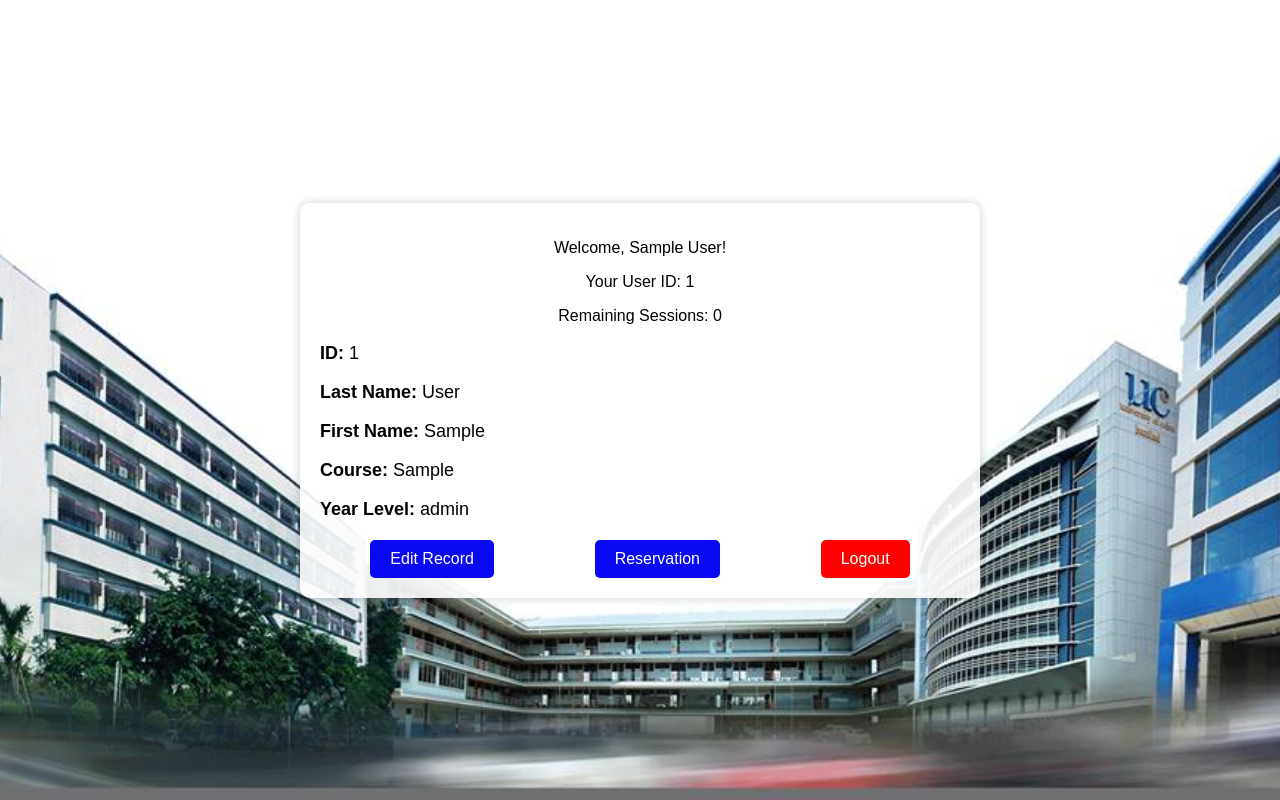
After one commit to andrian0919/CCS-SIT-IN-MONITORING-SYSTEM, a Flask app: page /student_dashboard in a window 1280 px wide. The commit adds this page. Run offline with Flask 3, Linux system fonts and the light colour scheme; the visitor is signed in with stand-in values (Sample User, id 1); tables that the repository leaves empty hold one stand-in row (values such as "Sample post").

Commit message:
Initial commit

```diff
--- a/app.py
+++ b/app.py
@@ -1,6 +1,8 @@
-from flask import Flask, render_template, request, redirect, url_for, flash
+from flask import Flask, render_template, request, redirect, url_for, flash, session
 from flask_sqlalchemy import SQLAlchemy
 from sqlalchemy.exc import IntegrityError
+from datetime import datetime
+from flask import session
 
 app = Flask(__name__)
 app.secret_key = "sysarch32"
@@ -15,14 +17,33 @@ db = SQLAlchemy(app)
 class User(db.Model):
     __tablename__ = "Users"
     id = db.Column(db.Integer, primary_key=True, autoincrement=True)
+    student_id = db.Column(db.String(50), unique=True, nullable=False)  # New field for student ID
     username = db.Column(db.String(50), unique=True, nullable=False)
-    password = db.Column(db.String(255), nullable=False)  # Now stores plain text
+    password = db.Column(db.String(255), nullable=False)
     email = db.Column(db.String(100), unique=True, nullable=False)
     lastname = db.Column(db.String(50), nullable=False)
     firstname = db.Column(db.String(50), nullable=False)
     middlename = db.Column(db.String(50))
     course = db.Column(db.String(50), nullable=False)
     yearlevel = db.Column(db.String(20), nullable=False)
+
+
+# Define the Sessions model
+class SessionRecord(db.Model):
+    __tablename__ = "Sessions"
+    id = db.Column(db.Integer, primary_key=True, autoincrement=True)
+    user_id = db.Column(db.Integer, db.ForeignKey("Users.id"), nullable=False)
+    remaining_sessions = db.Column(db.Integer, nullable=False, default=10)  # Default to 10 sessions
+
+# Define the Reservations model
+class Reservation(db.Model):
+    id = db.Column(db.Integer, primary_key=True, autoincrement=True)
+    student_id = db.Column(db.Integer, db.ForeignKey("Users.id"), nullable=False)
+    date = db.Column(db.String(20), nullable=False)
+    time = db.Column(db.String(20), nullable=False)
+
+    student = db.relationship("User", backref="reservations")
+
 
 # Create tables if they don't exist
 with app.app_context():
@@ -38,18 +59,22 @@ def login():
     password = request.form.get("password")
 
     user = User.query.filter_by(username=username).first()
-    if user and user.password == password:  # Direct comparison (no hashing)
+    if user and user.password == password:  # Direct comparison (consider hashing for security)
+        session["user_id"] = user.id
+        session["username"] = user.username
         return redirect(url_for("success"))
     else:
         flash("Invalid username or password", "error")
         return redirect(url_for("home"))
 
+
 @app.route("/register", methods=["POST"])
 def register():
     try:
         new_user = User(
+            student_id=request.form.get("id"),  # Save student ID here
             username=request.form.get("username"),
-            password=request.form.get("password"),  # Stores password as plain text
+            password=request.form.get("password"),
             email=request.form.get("email"),
             lastname=request.form.get("lastname"),
             firstname=request.form.get("firstname"),
@@ -59,16 +84,113 @@ def register():
         )
         db.session.add(new_user)
         db.session.commit()
-        flash("Registration successful! Please login.", "success")
+
+        session_record = SessionRecord(user_id=new_user.id, remaining_sessions=10)
+        db.session.add(session_record)
+        db.session.commit()
+
+        session["user_id"] = new_user.id
+        session["username"] = new_user.username
+
+        flash("Registration successful! You are now logged in.", "success")
+        return redirect(url_for("success"))
+
     except IntegrityError:
         db.session.rollback()
-        flash("Username or email already exists", "error")
+        flash("Username, email, or student ID already exists", "error")
+        return redirect(url_for("home"))
 
-    return redirect(url_for("home"))
 
 @app.route("/success")
 def success():
-    return "Login Successful!"
+    if "user_id" not in session:
+        flash("Please log in first!", "error")
+        return redirect(url_for("home"))
+
+    user = User.query.get(session["user_id"])
+
+    return render_template("student_dashboard.html", user=user)
+
+@app.route("/student_dashboard")
+def student_dashboard():
+    if "user_id" not in session:
+        flash("Please log in first!", "error")
+        return redirect(url_for("home"))
+
+    user = User.query.get(session["user_id"])  # Fetch user details
+    if not user:
+        flash("User not found!", "error")
+        return redirect(url_for("home"))
+
+    # Fetch remaining sessions
+    session_record = SessionRecord.query.filter_by(user_id=session["user_id"]).first()
+    remaining_sessions = session_record.remaining_sessions if session_record else 0
+
+    return render_template("student_dashboard.html", user=user, remaining_sessions=remaining_sessions)
+
+
+@app.route("/edit_record", methods=["GET", "POST"])
+def edit_record():
+    if "user_id" not in session:
+        flash("Please log in first!", "error")
+        return redirect(url_for("home"))
+
+    user = User.query.get(session["user_id"])
+
+    if request.method == "POST":
+        user.lastname = request.form.get("lastname")
+        user.firstname = request.form.get("firstname")
+        user.course = request.form.get("course")
+        user.yearlevel = request.form.get("yearlevel")
+
+        db.session.commit()
+        flash("Record updated successfully!", "success")
+        return redirect(url_for("success"))
+
+    return render_template("edit_record.html", user=user)
+
+@app.route("/view_sessions")
+def view_sessions():
+    if "user_id" not in session:
+        return redirect(url_for("home"))
+
+    session_record = SessionRecord.query.filter_by(user_id=session["user_id"]).first()
+    remaining_sessions = session_record.remaining_sessions if session_record else 0
+
+    return f"You have {remaining_sessions} remaining sessions."
+
+@app.route("/make_reservation", methods=["GET", "POST"])
+def make_reservation():
+    if "user_id" not in session:
+        flash("Please log in first!", "error")
+        return redirect(url_for("home"))
+
+    if request.method == "POST":
+        date = request.form.get("date")
+        time = request.form.get("time")
+
+        # Verify user exists before making reservation
+        user = User.query.get(session["user_id"])
+        if not user:
+            flash("User not found!", "error")
+            return redirect(url_for("home"))
+
+        new_reservation = Reservation(student_id=user.id, date=date, time=time)
+        db.session.add(new_reservation)
+        db.session.commit()
+
+        flash("Reservation made successfully!", "success")
+        return redirect(url_for("success"))
+
+    return render_template("make_reservation.html")
+
+
+
+@app.route("/logout")
+def logout():
+    session.pop("user_id", None)
+    flash("Logged out successfully!", "success")
+    return redirect(url_for("home"))
 
 if __name__ == "__main__":
     app.run(debug=True)
--- a/static/style.css
+++ b/static/style.css
@@ -88,3 +88,128 @@ select {
     font-weight: bold;
     font-size: 14px;
 }
+/* Student Dashboard Styles */
+.dashboard-container {
+    background-color: rgba(255, 255, 255, 0.9);
+    padding: 20px;
+    border-radius: 10px;
+    box-shadow: 0 0 10px rgba(0, 0, 0, 0.2);
+    text-align: center;
+    width: 50%;
+    margin: auto;
+}
+
+.dashboard-container h2 {
+    text-align: center;
+}
+
+.dashboard-container ul {
+    list-style-type: none;
+    padding: 0;
+}
+
+.dashboard-container ul li {
+    margin: 10px 0;
+    padding: 10px;
+    background-color: #f4f4f4;
+    border-radius: 5px;
+}
+
+.dashboard-container ul li a {
+    text-decoration: none;
+    color: blue;
+    font-weight: bold;
+}
+
+.dashboard-container ul li a:hover {
+    color: gray;
+}
+
+/* Make Reservation Styles */
+.reservation-container {
+    max-width: 500px;
+    padding: 25px;
+}
+
+.reservation-container form {
+    display: flex;
+    flex-direction: column;
+    align-items: center;
+}
+
+.reservation-container label {
+    font-weight: bold;
+    margin: 10px 0 5px;
+}
+
+.reservation-container input, .reservation-container select {
+    width: 100%;
+    padding: 8px;
+    border: 1px solid #ccc;
+    border-radius: 4px;
+    margin-bottom: 15px;
+}
+
+.reservation-container button {
+    padding: 10px 20px;
+    text-decoration: none;
+    background-color: rgb(9, 9, 243);
+    color: white;
+    border-radius: 5px;
+}
+
+.reservation-container button:hover {
+    background-color: gray;
+}
+
+.student-info {
+    text-align: left;
+    margin-bottom: 20px;
+}
+
+.student-info p {
+    font-size: 18px;
+}
+
+.actions {
+    display: flex;
+    justify-content: space-around;
+}
+
+.button {
+    padding: 10px 20px;
+    text-decoration: none;
+    background-color: rgb(9, 9, 243);
+    color: white;
+    border-radius: 5px;
+}
+
+.button:hover {
+    background-color: gray; /* Gray hover effect */
+    color: white; /* White text on hover */
+}
+
+.button.logout {
+    background-color: red;
+}
+
+.back-button {
+    background-color: white !important; /* Force white background */
+    border: 2px solid gray; /* Gray border */
+    color: skyblue !important; /* Ensure text is gray */
+    padding: 10px 20px;
+    border-radius: 5px;
+    text-decoration: none;
+    cursor: pointer;
+    font-size: 16px;
+    display: block; /* Make it take up the full width */
+    width: 60%; /* Match Reserve button width */
+    margin: 10px auto 0; /* Center and add spacing */
+    text-align: center;
+    transition: background-color 0.3s, color 0.3s; /* Smooth transition */
+}
+
+.back-button:hover {
+    background-color: gray !important; /* Gray background on hover */
+    color: white !important; /* White text on hover */
+}
--- /dev/null
+++ b/templates/student_dashboard.html
@@ -0,0 +1,33 @@
+<!DOCTYPE html>
+<html lang="en">
+<head>
+    <meta charset="UTF-8">
+    <meta name="viewport" content="width=device-width, initial-scale=1.0">
+    <title>Student Dashboard</title>
+    <link rel="stylesheet" href="{{ url_for('static', filename='style.css') }}">
+</head>
+<body>
+    <div class="dashboard-container">
+        <p>Welcome, {{ user.firstname }} {{ user.lastname }}!</p>
+        <p>Your User ID: {{ user.id }}</p>
+        <p>Remaining Sessions: {{ remaining_sessions }}</p>
+
+
+        {% if user %}
+        <div class="student-info">
+            <p><strong>ID:</strong> {{ user.student_id }}</p>
+            <p><strong>Last Name:</strong> {{ user.lastname }}</p>
+            <p><strong>First Name:</strong> {{ user.firstname }}</p>
+            <p><strong>Course:</strong> {{ user.course }}</p>
+            <p><strong>Year Level:</strong> {{ user.yearlevel }}</p>
+        </div>
+        {% endif %}
+
+        <div class="actions">
+            <a href="{{ url_for('edit_record') }}" class="button">Edit Record</a>
+            <a href="{{ url_for('make_reservation') }}" class="button">Reservation</a>
+            <a href="{{ url_for('logout') }}" class="button logout">Logout</a>
+        </div>
+    </div>
+</body>
+</html>
```
Also changed, not shown: Database/SitInMonitoring.sql (+41 -0 lines), templates/edit_record.html (added, +7 -0 lines), templates/make_reservation.html (added, +22 -0 lines).
